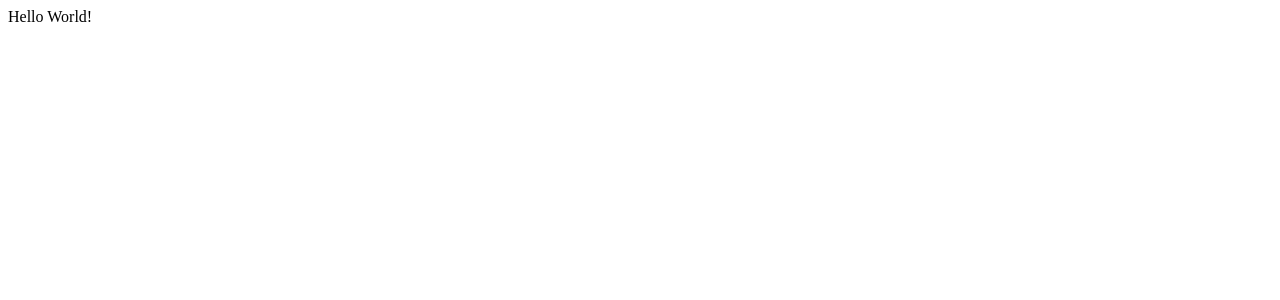
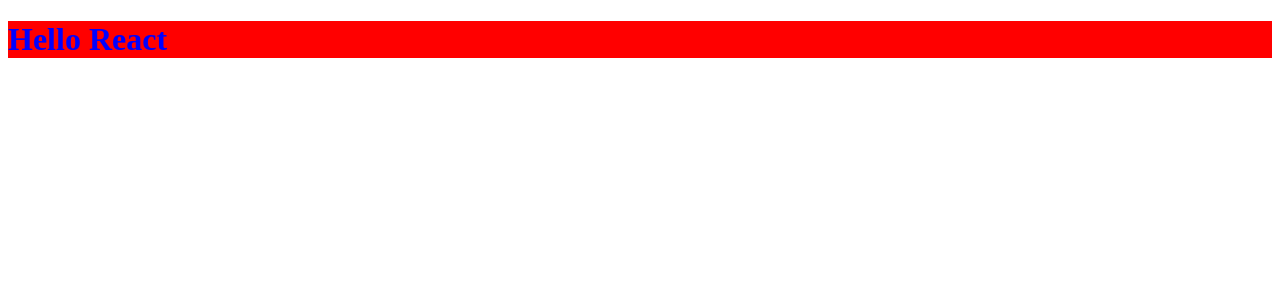
Before and after one commit to EnzoTaniolo/Projeto-React, a React (Create React App) app: page / in a window 1280 px wide. Shown: the top 300 px of the page. Built offline with nearby package versions, Linux system fonts and the light colour scheme.

Commit message:
Aprendendo Sintaxe JSX e estilização no React

```diff
--- a/src/App.js
+++ b/src/App.js
@@ -1,8 +1,15 @@
 import React from "react"
+import "./styles.css"
 
-const App = () => {
+//JSX
+function App() {
+    const hello = "Hello React"
 
-  return <div>Hello World!</div>
+    return (
+    <div className="container">
+        <h1>{hello}</h1>
+    </div>
+    );
 }
 
 export default App
--- /dev/null
+++ b/src/styles.css
@@ -0,0 +1,7 @@
+h1 {
+    color: blue;
+}
+
+.container {
+    background-color: red;
+}
```
